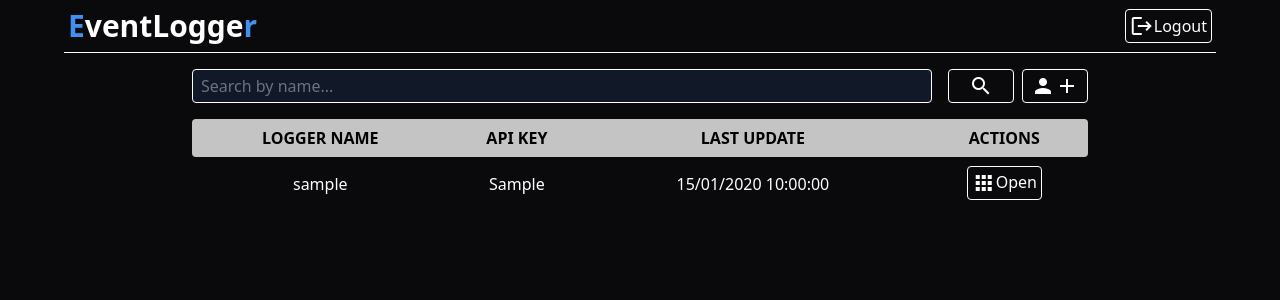
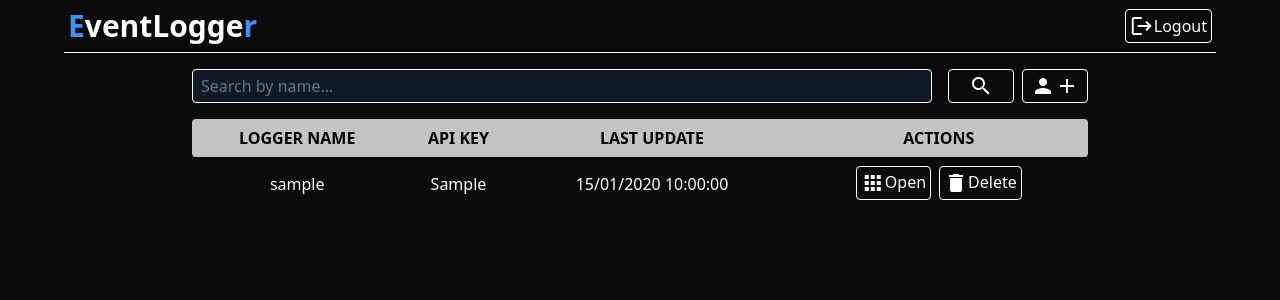
Before and after one commit to nicofretti/EventLogger, a Django app: page / in a window 1280 px wide. Shown: the top 300 px of the page. Run offline with Django 3.2, Linux system fonts and the light colour scheme; a user stored in the database is signed in; tables that the repository leaves empty hold one stand-in row (values such as "Sample post"); style sheets or scripts are compiled from the project's sources; some libraries are stand-ins or nearby versions.

Commit message:
Add new logger

```diff
--- a/Server/templates/homepage.html
+++ b/Server/templates/homepage.html
@@ -46,12 +46,16 @@
                     <td class="py-2">{{ logger.username }}</td>
                     <td>{{ logger.key }}</td>
                     <td>{{ logger.last_event }}</td>
-                    <td class="flex">
-                        <a class="flex mx-auto border p-1 border-white rounded hover:bg-th-primary"
+                    <td class="flex justify-center">
+                        <a class="flex ml-auto mr-2 border p-1 border-white rounded hover:bg-th-primary"
                            href="{% url 'events' logger.id %}">
                             <span class="material-icons">apps</span>
                             Open
                         </a>
+                        <button onclick="deleteLogger({{ logger.id }})" class="flex mr-auto border p-1 border-white rounded hover:bg-red-700">
+                            <span class="material-icons">delete</span>
+                            Delete
+                        </button>
                     </td>
                 </tr>
                 {% endfor %}
@@ -71,7 +75,8 @@
                 </header>
                 <section>
                     <div class="flex flex-col mt-2">
-                        <form id="create">
+                        <form id="create" method="post">
+                            {% csrf_token %}
                             <div class="mt-2">
                                 <label class="block text-sm font-bold">Logger name</label>
                                 <input class="bg-white text-black rounded p-2 w-full" type="text" name="username" id="username">
@@ -80,7 +85,7 @@
                                 <label class="block text-sm font-bold">Api key</label>
                                 <div class="flex">
                                     <input class="bg-white text-black rounded p-2 w-full mr-2" type="text" name="key" id="key">
-                                    <button type="button" class="border border-white rounded p-2 hover:bg-green-700 text-xs">
+                                    <button onclick="fillKey()" type="button" class="border border-white rounded p-2 hover:bg-green-700 text-xs">
                                         Random
                                     </button>
                                 </div>
@@ -90,7 +95,7 @@
                 </section>
                 <footer class="flex justify-center mt-2 space-x-1">
                     <button onclick="closeModal()" class="border border-white rounded p-2 hover:bg-yellow-700">Close</button>
-                    <button class="border border-white rounded p-2 hover:bg-th-primary">Add</button>
+                    <button onclick="submitForm()" class="border border-white rounded p-2 hover:bg-th-primary">Add</button>
                 </footer>
             </div>
         </div>
@@ -101,6 +106,23 @@
         }
         function openModal(){
             document.getElementById('modal').style.display = "block";
+        }
+        function submitForm(){
+            //check if useranme and key are not empty
+            if(document.getElementById('username').value.length > 0 && document.getElementById('key').value.length > 0){
+                document.getElementById('create').submit();
+            }else{
+                alert('Please fill in all fields');
+            }
+        }
+        function deleteLogger(id){
+            if(confirm('Are you sure you want to delete this logger?')){
+                window.location.href = '/?delete=1&id=' + id;
+            }
+        }
+        function fillKey(){
+            //fill key input with random string of 8 characters and numbers in upper case
+            document.getElementById('key').value =Math.random().toString(36).substring(2, 15).toUpperCase();
         }
     </script>
     <style>
--- a/Server/ui/views.py
+++ b/Server/ui/views.py
@@ -57,8 +57,22 @@ def settings(request, pk):
 
 @login_required(login_url='login/')
 def homepage(request):
+    if request.GET.get('delete') == "1":
+        logger_key = models.LoggerKey.objects.get(id=request.GET.get('id'))
+        logger_key.delete()
+        return redirect('homepage')
+    if request.method == "POST":
+        username = request.POST['username']
+        key = request.POST['key']
+        settings = {
+            'LOG_PROCESS_ON_DOUBLE_CLICK': True,
+            'LOG_KEYBOARD_EVENTS': True,
+            'LOG_MOUSE_EVENTS': True,
+            'SECONDS_API_INVOKE': 60
+        }
+        models.LoggerKey.objects.create(username=username, key=key, settings=json.dumps(settings))
     loggers = models.LoggerKey.objects.all()
-    if(request.GET.get('q')):
+    if (request.GET.get('q')):
         loggers = loggers.filter(username__contains=request.GET.get('q'))
     for logger in loggers:
         if (models.Event.objects.filter(logger_key=logger.id).exists()):
@@ -234,10 +248,6 @@ def get_processes_to_string(processes, assigned_colors, colors):
     return processes_custom, assigned_colors
 
 
-# rainbow_colors = ["#008FFB", "#00E396", "#FEB019", "#FF4560",
-#                  "#fbbf24", "#22c55e", "#a855f7",
-#                  "#a21caf"]
-
 rainbow_colors = [
     '#ff0000', '#ffa500', '#ffff00', '#008000', '#0000ff', '#800080', '#808080', '#a52a2a', '#ffc0cb', '#00ffff',
     '#ff00ff', '#dc143c', '#4b0082', '#00ff00', '#808000', '#008080', '#000080', '#800000', '#c0c0c0', '#32cd32',
```
Also changed, not shown: Server/templates/charts.html (+6 -6 lines).
